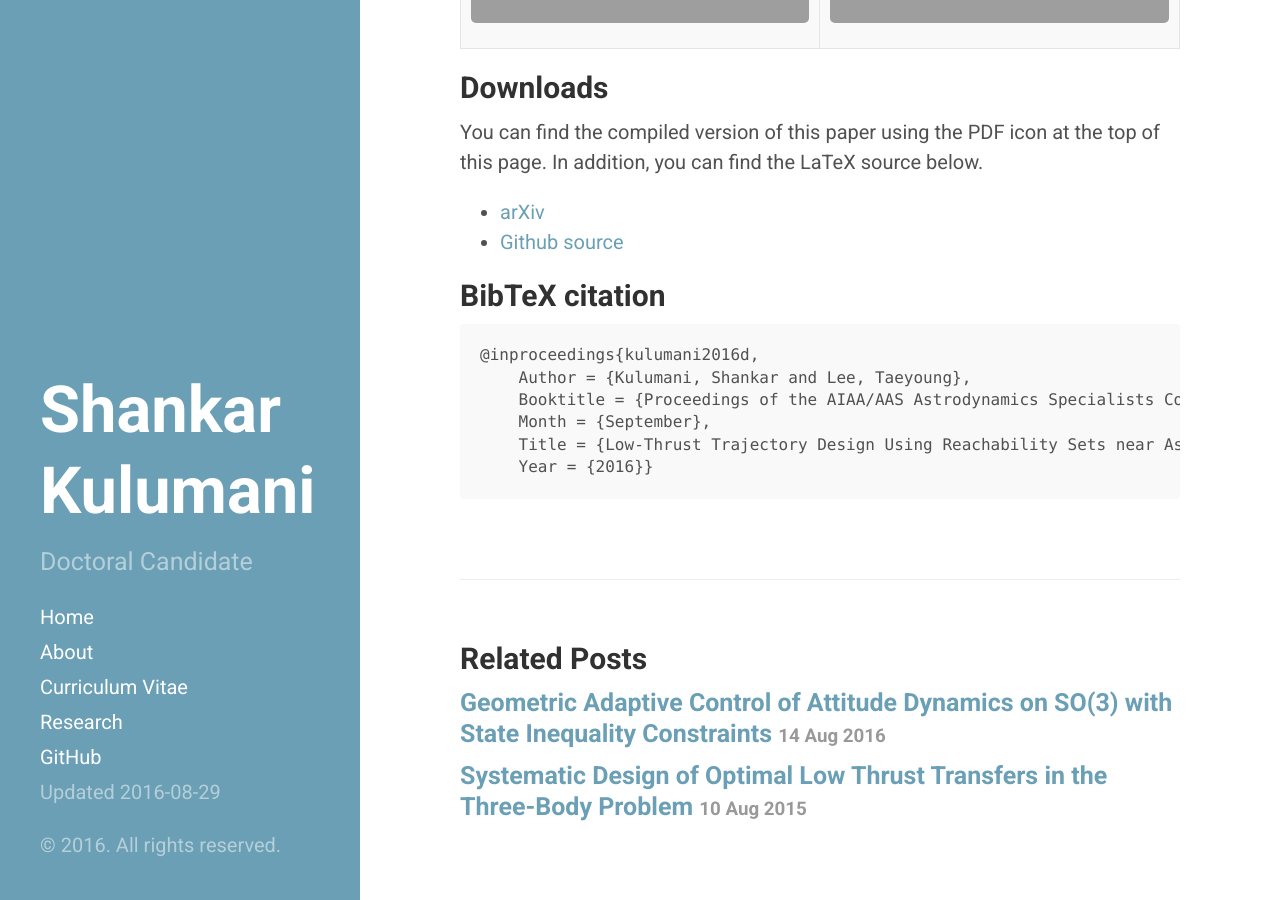
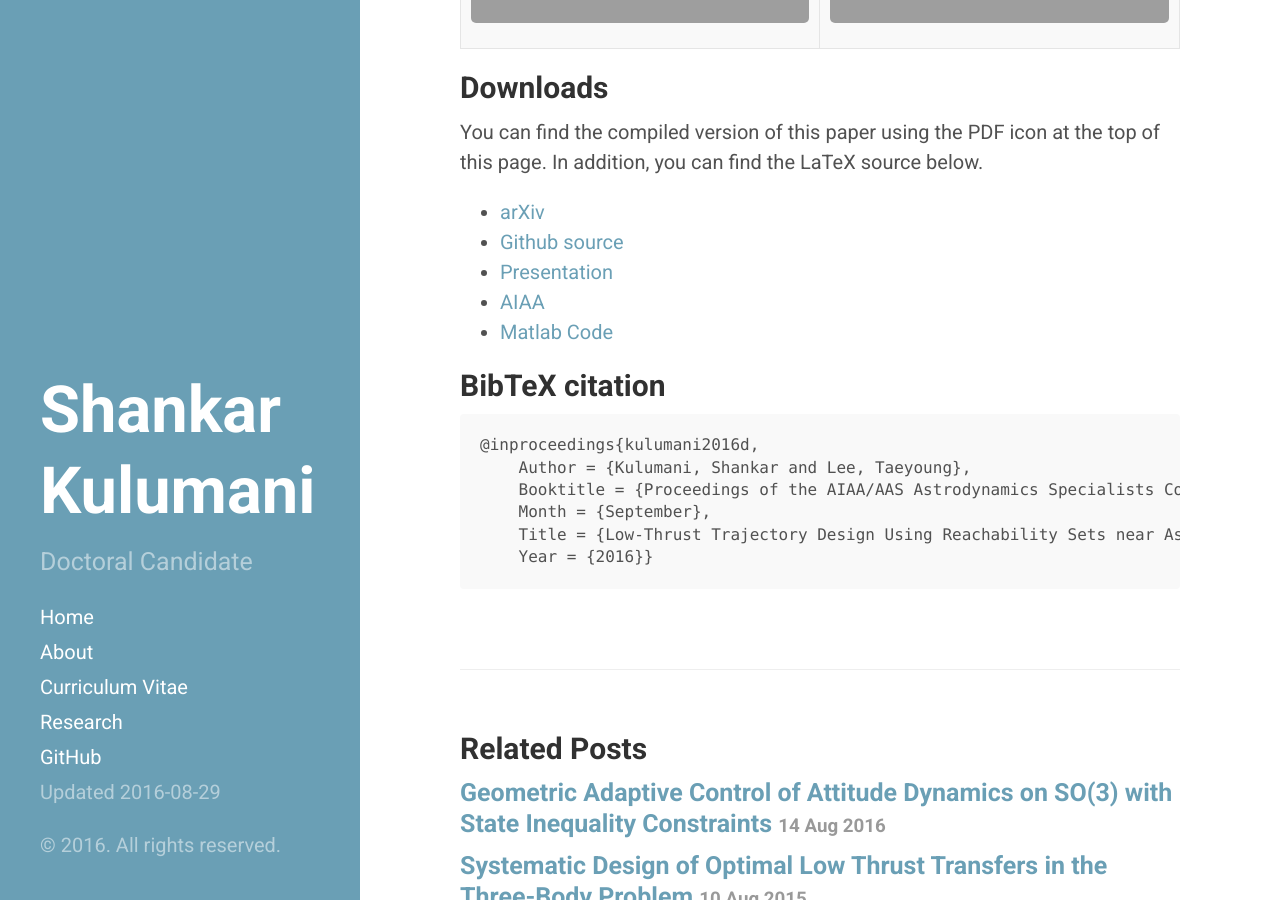
Before and after one commit to skulumani/skulumani.github.io, a Jekyll site: the page built from _posts/2016-08-20-2016AAS.md, in a window 1280 px wide and 900 px high, scrolled down 4064 px. Built offline with Jekyll 4.4.1, drawn with Linux system fonts in a browser that asks for light colours; formulas are drawn with MathJax 3.

Commit message:
Add some extra links

```diff
--- a/_posts/2016-08-20-2016AAS.md
+++ b/_posts/2016-08-20-2016AAS.md
@@ -122,6 +122,9 @@ In addition, you can find the LaTeX source below.
 
 * [arXiv](http://arxiv.org/abs/1608.05601)
 * [Github source](https://github.com/skulumani/2016-AAS-manuscript)
+* [Presentation](https://github.com/skulumani/2016_AAS_presentation)
+* [AIAA](http://arc.aiaa.org/doi/abs/10.2514/6.2016-5376)
+* [Matlab Code](https://github.com/skulumani/2016_AAS_matlab)
 
 ## BibTeX citation
 
```
